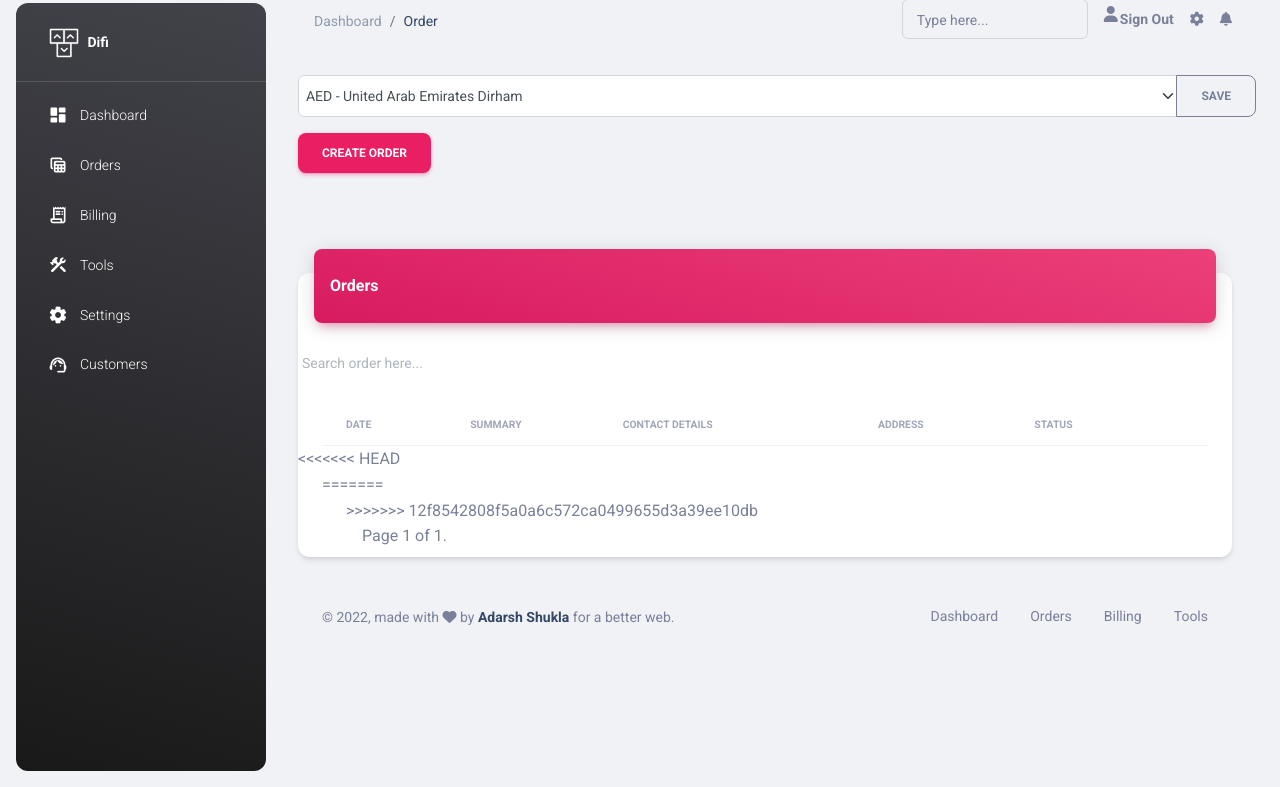
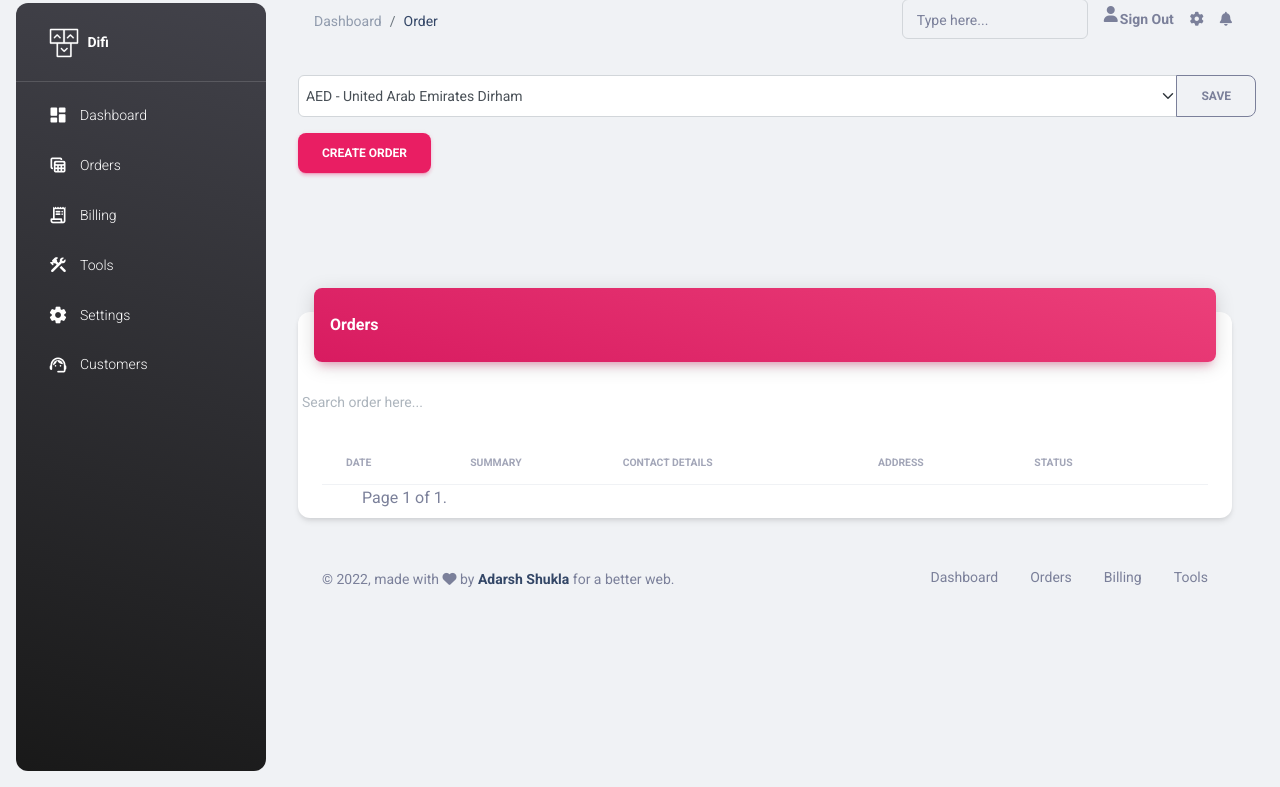
Before and after one commit to adarsh800/difi, a Django app: page /orders/ in a window 1280 px wide. Shown: the part 13-800 px from the top of the page. Run offline with Django 4.2, Linux system fonts and the light colour scheme; the visitor is signed in with stand-in values (Sample User, id 1); data that the repository does not hold is empty; parts of the project's set-up code (start-up, migrations or seed data) failed here and were passed over; some libraries are stand-ins or nearby versions.

Commit message:
Update order.html

```diff
--- a/templates/orders/order.html
+++ b/templates/orders/order.html
@@ -303,13 +303,10 @@
                                     </table>
                                 </div>
 
-<<<<<<< HEAD
                                 <div class="container-fluid pagination-container">
-=======
 
                                 <div class="container-fluid">
 
->>>>>>> 12f8542808f5a0a6c572ca0499655d3a39ee10db
                                 <div class="pagination container-fluid pe-0 mr-0">
 
                                     <span class="pagination px-3 col-md-10 step-links current">
```
